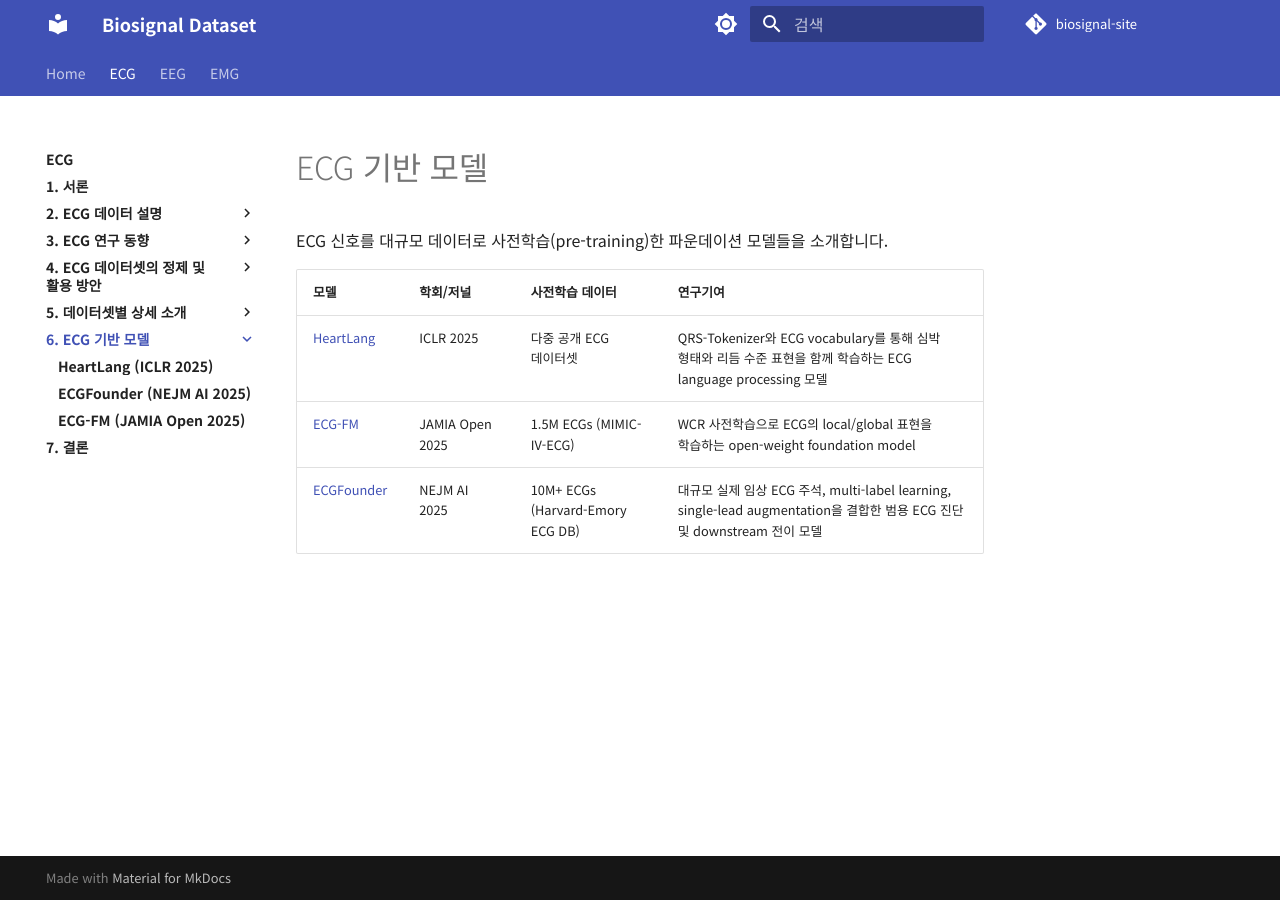
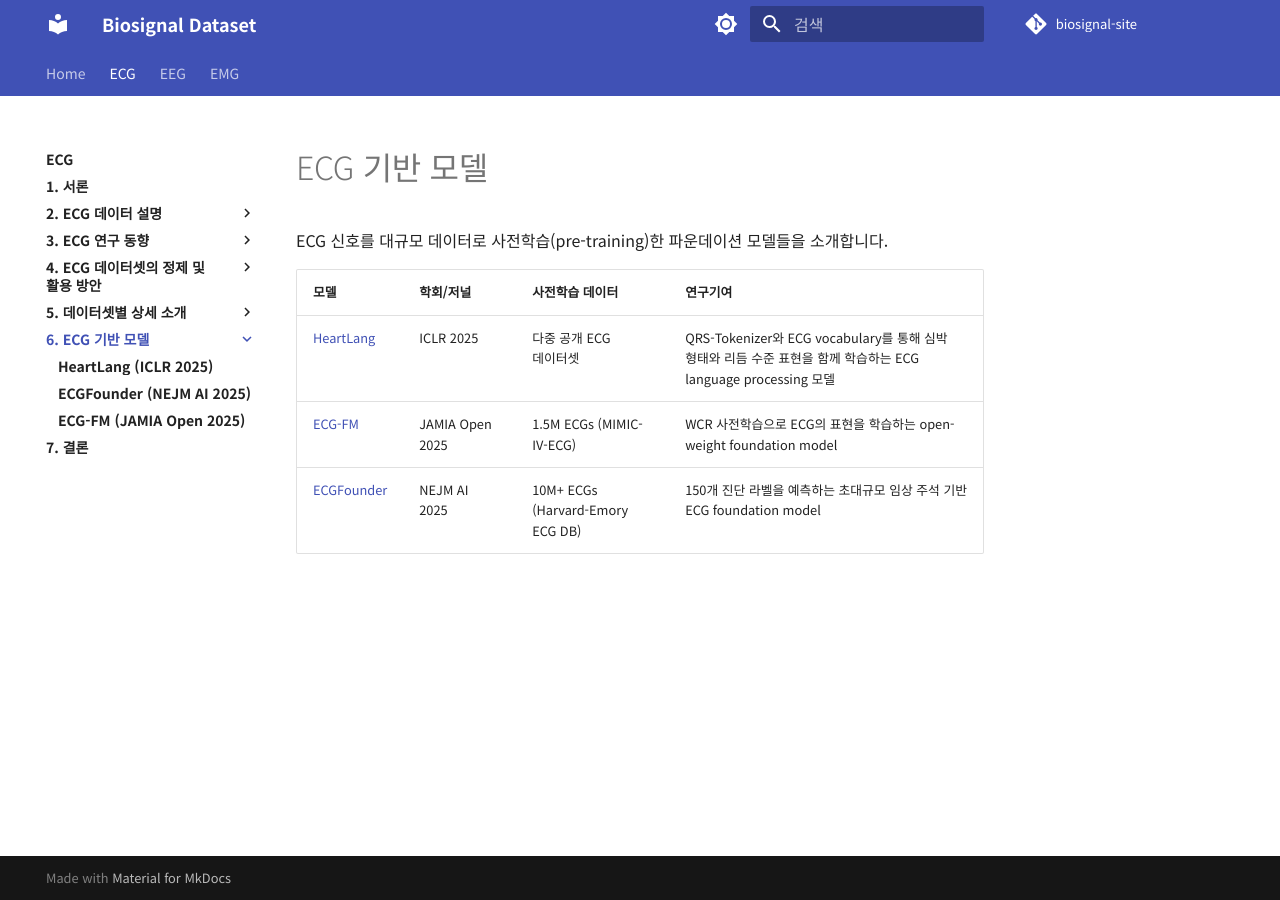
Before and after one commit to iwantjeonyeok/biosignal-site, an MkDocs documentation site: the page built from docs/ecg/6-ecg-기반-모델/index.md, in a window 1280 px wide. Built offline with MkDocs 1.6.1 and Material for MkDocs 9.7.7, drawn with Linux system fonts in a browser that asks for light colours; comment, search, counter and statistics services are not loaded.

Commit message:
Update index.md

```diff
--- a/docs/ecg/6-ecg-기반-모델/index.md
+++ b/docs/ecg/6-ecg-기반-모델/index.md
@@ -5,5 +5,5 @@ ECG 신호를 대규모 데이터로 사전학습(pre-training)한 파운데이
 | 모델 | 학회/저널 | 사전학습 데이터 | 연구기여 |
 |------|-----------|----------------|------|
 | [HeartLang](heartlang.md) | ICLR 2025 | 다중 공개 ECG 데이터셋 | QRS-Tokenizer와 ECG vocabulary를 통해 심박 형태와 리듬 수준 표현을 함께 학습하는 ECG language processing 모델 |
-| [ECG-FM](ecg-fm.md) | JAMIA Open 2025 | 1.5M ECGs (MIMIC-IV-ECG) | WCR 사전학습으로 ECG의 local/global 표현을 학습하는 open-weight foundation model|
-| [ECGFounder](ecgfounder.md) | NEJM AI 2025 | 10M+ ECGs (Harvard-Emory ECG DB) | 대규모 실제 임상 ECG 주석, multi-label learning, single-lead augmentation을 결합한 범용 ECG 진단 및 downstream 전이 모델 |
+| [ECG-FM](ecg-fm.md) | JAMIA Open 2025 | 1.5M ECGs (MIMIC-IV-ECG) | WCR 사전학습으로 ECG의 표현을 학습하는 open-weight foundation model|
+| [ECGFounder](ecgfounder.md) | NEJM AI 2025 | 10M+ ECGs (Harvard-Emory ECG DB) | 150개 진단 라벨을 예측하는 초대규모 임상 주석 기반 ECG foundation model|
```
